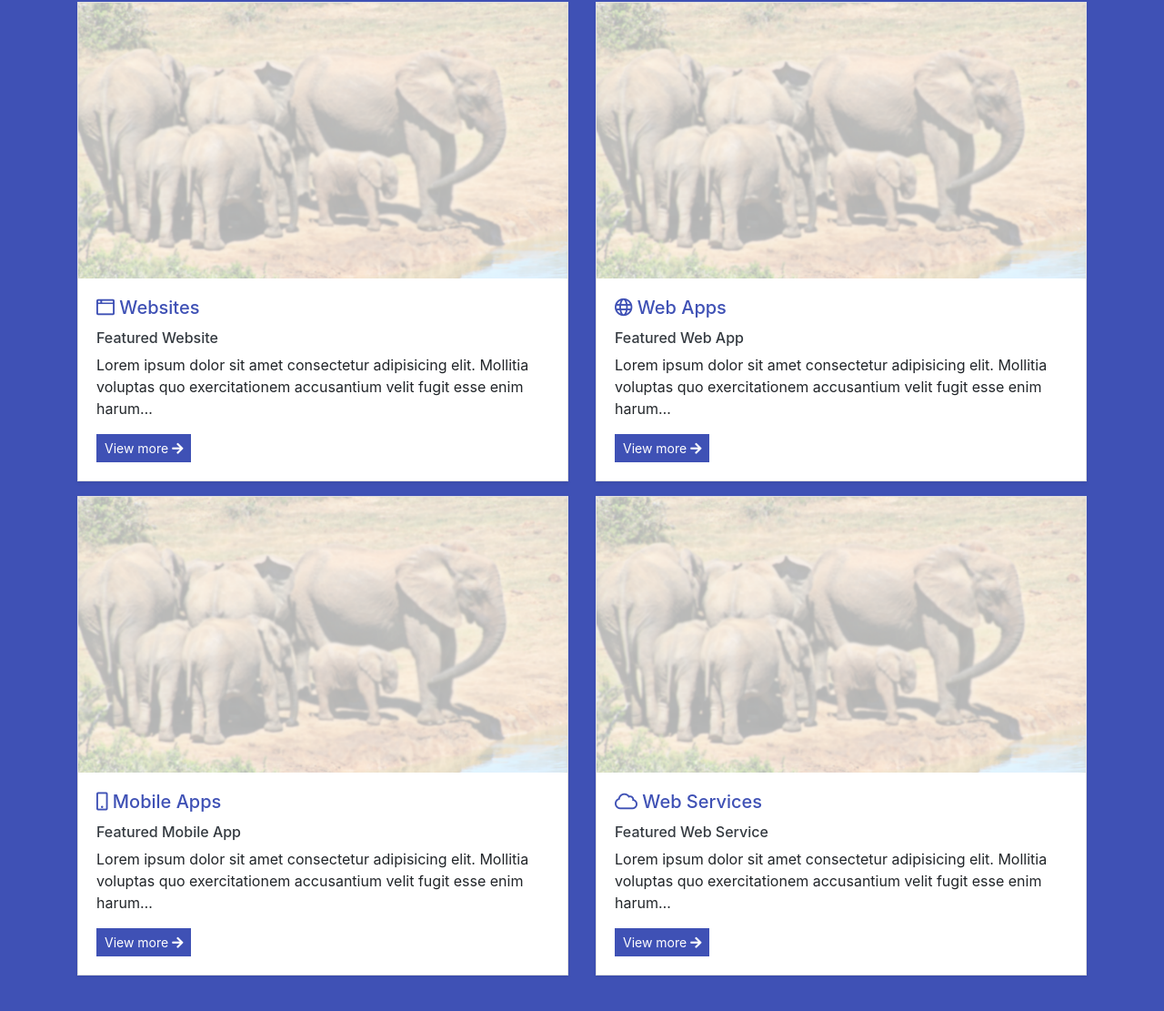
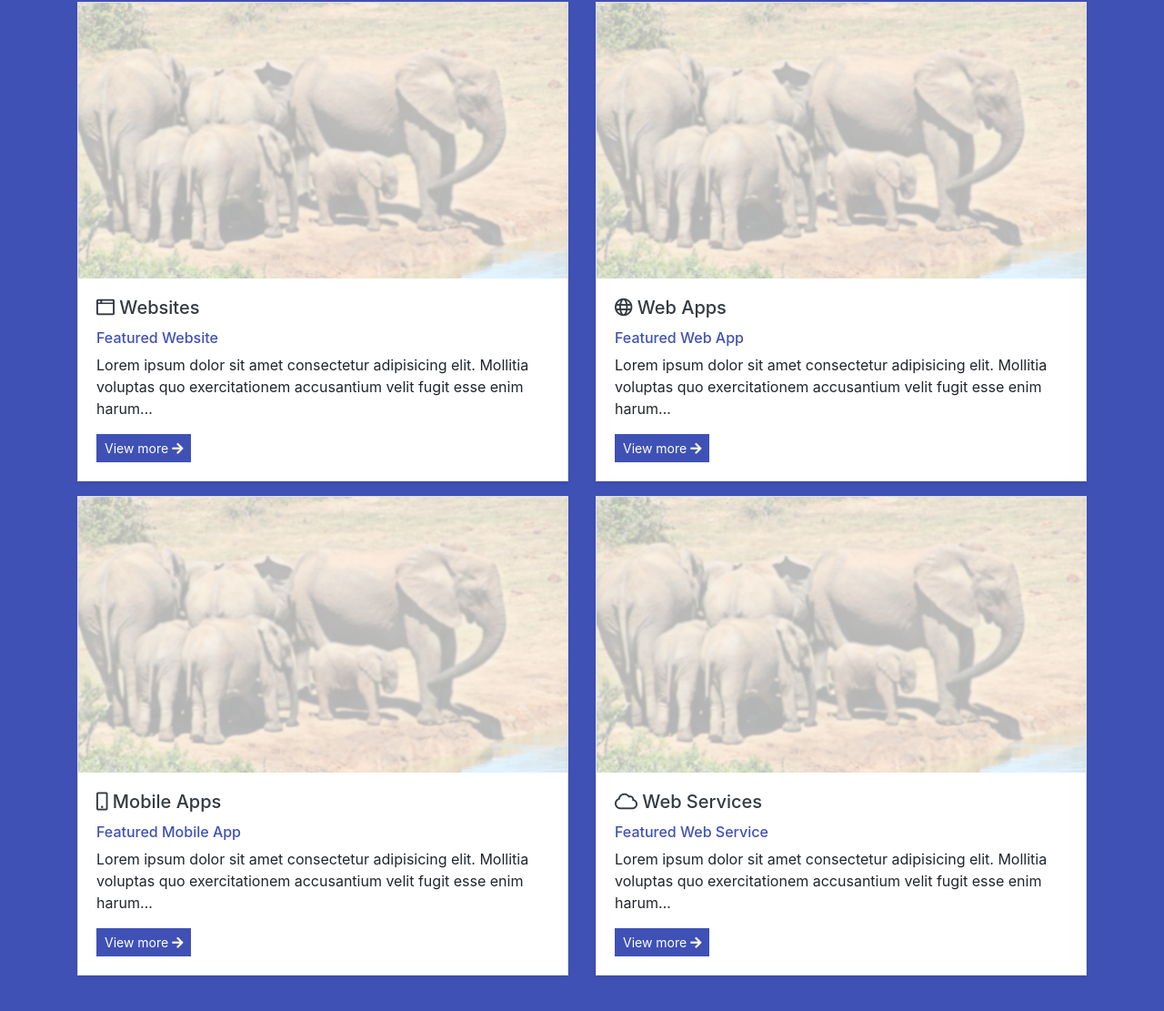
Before and after one commit to davinaleong/proj-comphanny-template, a website: page index.html in a window 1280 px wide. Shown: the part 839-1950 px from the top of the page at 91% size. Drawn offline with Linux system fonts and the light colour scheme.

Commit message:
Minor style changes

```diff
--- a/index.html
+++ b/index.html
@@ -68,9 +68,9 @@
                 <img src="./images/bg-landing.png" class="card-img-top" alt="...">
               </a>
               <div class="card-body">
-                <h5 class="card-title text-cphy-primary"><i class="far fa-browser"></i> Websites</h5>
+                <h5 class="card-title text-dark"><i class="far fa-browser"></i> Websites</h5>
 
-                <h6 class="text-dark">Featured Website</h6>
+                <h6><a href="./product-list.html">Featured Website</a></h6>
                 <p class="card-text">Lorem ipsum dolor sit amet consectetur adipisicing elit. Mollitia voluptas quo exercitationem accusantium velit fugit esse enim harum&hellip;</p>
                 <a href="./product-list.html" class="btn btn-cphy-primary btn-sm">View more <i class="fa fa-arrow-right"></i></a>
               </div>
@@ -82,9 +82,9 @@
                 <img src="./images/bg-landing.png" class="card-img-top" alt="...">
               </a>
               <div class="card-body">
-                <h5 class="card-title text-cphy-primary"><i class="far fa-globe"></i> Web Apps</h5>
+                <h5 class="card-title text-dark"><i class="far fa-globe"></i> Web Apps</h5>
 
-                <h6 class="text-dark">Featured Web App</h6>
+                <h6><a href="./product-list.html">Featured Web App</a></h6>
                 <p class="card-text">Lorem ipsum dolor sit amet consectetur adipisicing elit. Mollitia voluptas quo exercitationem accusantium velit fugit esse enim harum&hellip;</p>
                 <a href="./product-list.html" class="btn btn-cphy-primary btn-sm">View more <i class="fa fa-arrow-right"></i></a>
               </div>
@@ -96,9 +96,9 @@
                 <img src="./images/bg-landing.png" class="card-img-top" alt="...">
               </a>
               <div class="card-body">
-                <h5 class="card-title text-cphy-primary"><i class="far fa-mobile"></i> Mobile Apps</h5>
+                <h5 class="card-title text-dark"><i class="far fa-mobile"></i> Mobile Apps</h5>
 
-                <h6 class="text-dark">Featured Mobile App</h6>
+                <h6><a href="./product-list.html">Featured Mobile App</a></h6>
                 <p class="card-text">Lorem ipsum dolor sit amet consectetur adipisicing elit. Mollitia voluptas quo exercitationem accusantium velit fugit esse enim harum&hellip;</p>
                 <a href="./product-list.html" class="btn btn-cphy-primary btn-sm">View more <i class="fa fa-arrow-right"></i></a>
               </div>
@@ -110,9 +110,9 @@
                 <img src="./images/bg-landing.png" class="card-img-top" alt="...">
               </a>
               <div class="card-body">
-                <h5 class="card-title text-cphy-primary"><i class="far fa-cloud"></i> Web Services</h5>
+                <h5 class="card-title text-dark"><i class="far fa-cloud"></i> Web Services</h5>
 
-                <h6 class="text-dark">Featured Web Service</h6>
+                <h6><a href="./product-list.html">Featured Web Service</a></h6>
                 <p class="card-text">Lorem ipsum dolor sit amet consectetur adipisicing elit. Mollitia voluptas quo exercitationem accusantium velit fugit esse enim harum&hellip;</p>
                 <a href="./product-list.html" class="btn btn-cphy-primary btn-sm">View more <i class="fa fa-arrow-right"></i></a>
               </div>
--- a/styles/_bootstrap-custom.scss
+++ b/styles/_bootstrap-custom.scss
@@ -3,6 +3,10 @@
 @import "../node_modules/bootstrap/scss/mixins";
 
 // customise here
+$primary: #3f51b5;
+$link-color: $primary;
+$link-hover-color: darken($link-color, 15%);
+
 $theme-colors: (
   "light-gray": $gray-200,
   "gray": $gray-500,
```
Also changed, not shown: styles/styles.css, 1 other file.
